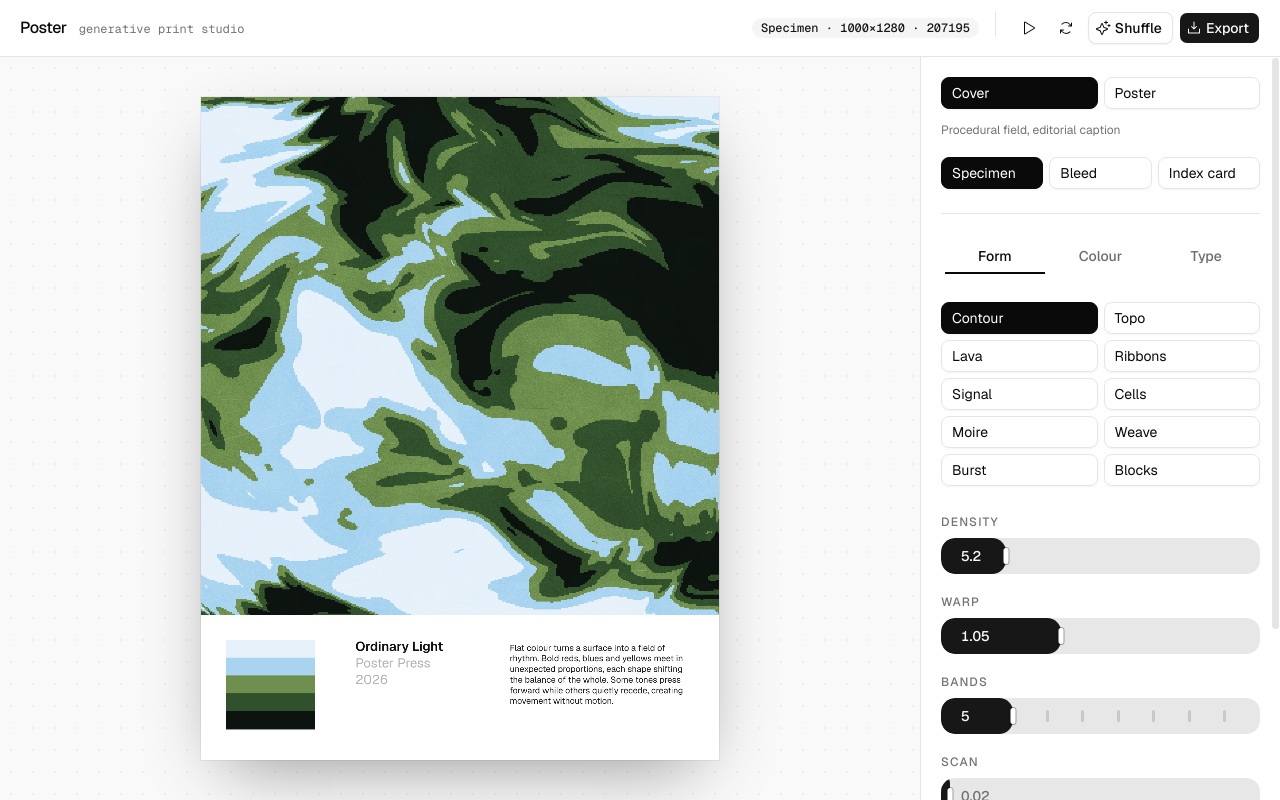
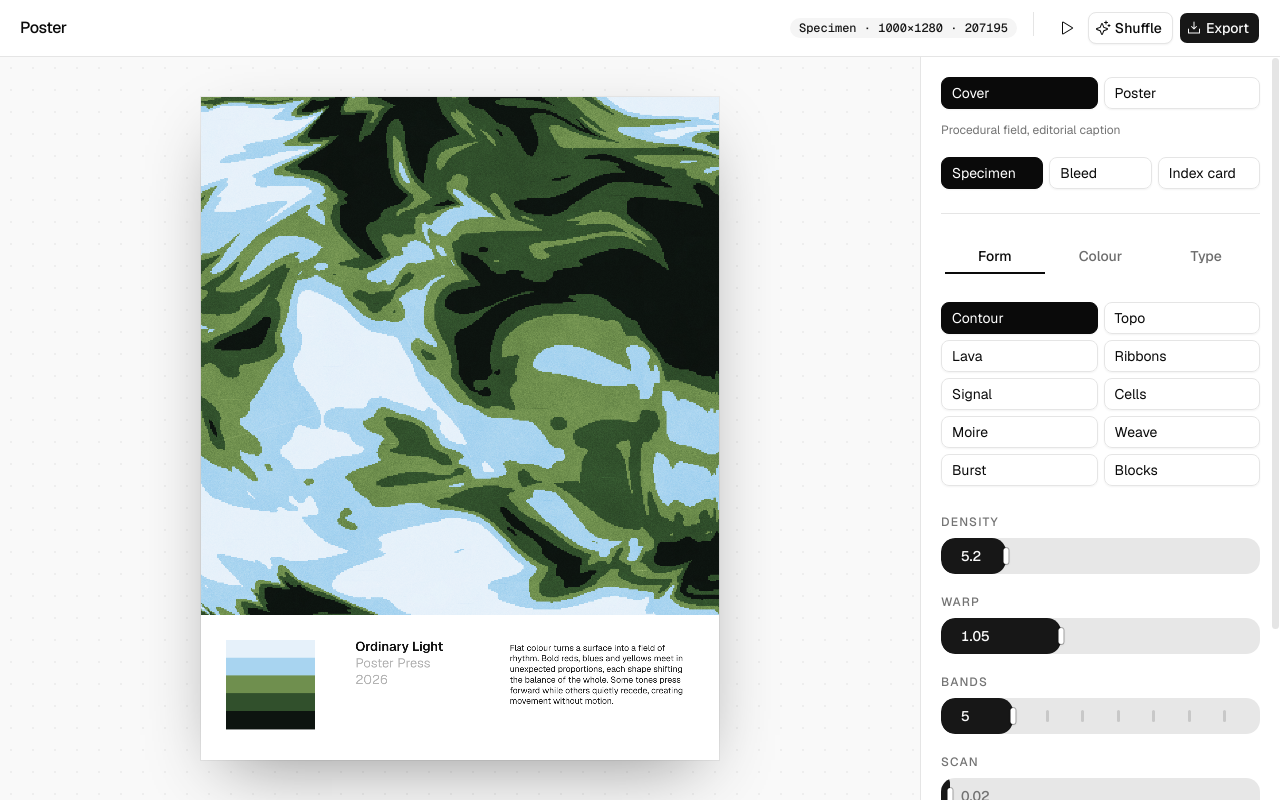
Before and after one commit to davidumoru/poster, a Next.js app: page / in a window 1280 px wide. Built offline with nearby package versions, Linux system fonts and the light colour scheme.

Commit message:
remove the redraw control and header tagline

```diff
--- a/components/poster/studio.tsx
+++ b/components/poster/studio.tsx
@@ -2,7 +2,6 @@
 
 import * as React from "react";
 import {
-  ArrowsClockwiseIcon,
   DownloadSimpleIcon,
   PauseIcon,
   PlayIcon,
@@ -55,7 +54,7 @@ export function Studio() {
   const [animated, setAnimated] = React.useState(false);
   const [exporting, setExporting] = React.useState(false);
 
-  const { canvasRef, timeRef, redraw } = useSheetRenderer({
+  const { canvasRef, timeRef } = useSheetRenderer({
     spec,
     source,
     animated,
@@ -163,12 +162,7 @@ export function Studio() {
   return (
     <div className="flex h-dvh flex-col overflow-hidden">
       <header className="flex shrink-0 items-center gap-4 border-b px-5 py-3">
-        <div className="flex items-baseline gap-3">
-          <span className="text-base font-medium tracking-tight">Poster</span>
-          <span className="hidden font-mono text-xs text-muted-foreground sm:inline">
-            generative print studio
-          </span>
-        </div>
+        <span className="text-base font-medium tracking-tight">Poster</span>
 
         <Badge
           variant="secondary"
@@ -196,22 +190,6 @@ export function Studio() {
             <TooltipContent>
               {animated ? "Pause motion" : "Play motion"}
             </TooltipContent>
-          </Tooltip>
-
-          <Tooltip>
-            <TooltipTrigger
-              render={
-                <Button
-                  variant="ghost"
-                  size="icon-sm"
-                  aria-label="Redraw"
-                  onClick={redraw}
-                />
-              }
-            >
-              <ArrowsClockwiseIcon />
-            </TooltipTrigger>
-            <TooltipContent>Redraw</TooltipContent>
           </Tooltip>
 
           <Button variant="outline" size="sm" onClick={shuffleAll}>
--- a/components/poster/use-sheet-renderer.ts
+++ b/components/poster/use-sheet-renderer.ts
@@ -84,16 +84,5 @@ export function useSheetRenderer({ spec, source, animated }: Options) {
     return () => cancelAnimationFrame(frame);
   }, [spec, source, animated, fontsReady]);
 
-  const redraw = React.useCallback(() => {
-    const canvas = canvasRef.current;
-    if (!canvas) return;
-    renderSheet(canvas, spec, {
-      source,
-      time: timeRef.current,
-      scale: PREVIEW_SCALE,
-      resolution: PREVIEW_RESOLUTION,
-    });
-  }, [spec, source]);
-
-  return { canvasRef, timeRef, redraw, fontsReady };
+  return { canvasRef, timeRef, fontsReady };
 }
```
